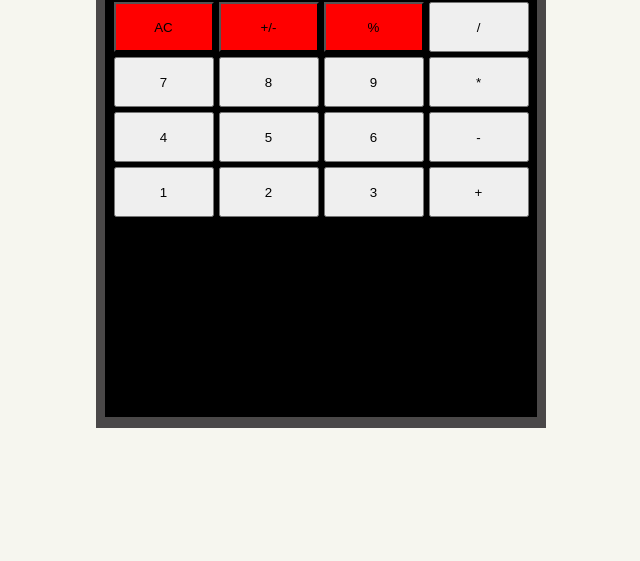
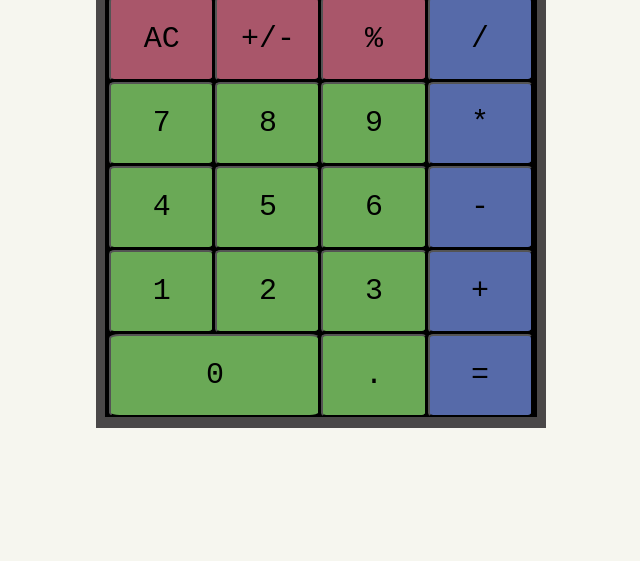
Before and after one commit to reallylanks/calculator, a plain HTML site: page index.html in a window 1280 px wide. Shown: the part 255-816 px from the top of the page, without its empty margins (319-959 px from the left). Drawn offline with Linux system fonts and the light colour scheme.

Commit message:
Complete button layout - Finalized the layout of calculator buttons. Next step is to add JavaScript functionality for button interactions.

```diff
--- a/calculator.js
+++ b/calculator.js
@@ -14,7 +14,6 @@ const divide = function(num1, num2) {
     return (num1 / num2)
 };
 
-console.log(divide(100, 2));
 
 let num1;
 let num2;
@@ -51,13 +50,15 @@ document.addEventListener('DOMContentLoaded', function() {
         {text: '2', class: 'number'},
         {text: '3', class: 'number'},
         {text: '+', class: 'operator'},
-        {text: '0', class: 'wide number'},
+        {text: '0', class: 'wide-number'},
         {text: '.', class: 'number'},
         {text: '=', class: 'operator'}
     ];
 
 
+
     buttons.forEach(buttonInfo => {
+
         const button = document.createElement('button');
         button.innerText = buttonInfo.text;
         button.classList.add(buttonInfo.class);
--- a/styles.css
+++ b/styles.css
@@ -33,7 +33,7 @@ main {
     display: flex;
     justify-content: right;
     align-items: center;
-    height: 100px;
+    height: 120px;
     width: 98%;
     margin-top: 5px;
     margin-bottom: 8px;
@@ -44,14 +44,33 @@ main {
 #buttonContainer {
     display: grid;
     grid-template-columns: repeat(4, 1fr);
-    gap: 5px;
+    grid-template-rows: auto;
+    gap: 1px;
+    width: 98%;
+    height: 100%;
 }
 
 button {
-height: 50px;
-width: 100px;
+    font-family: monospace;
+    font-size: 30px;
+    height: 100%;
+    width: 100%;
+    border-radius: 5%;
+}
+
+button.wide-number {
+    grid-column: span 2;
+}
+
+button.number,
+button.wide-number {
+    background-color: #6AA956;
 }
 
 button.special {
-    background-color: red
+    background-color: #A9566A;
 }
+
+button.operator {
+    background-color: #566AA9;
+}
```
